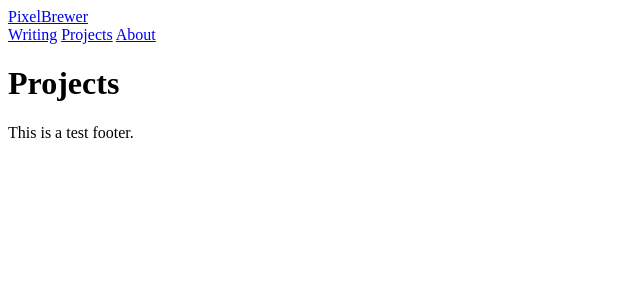
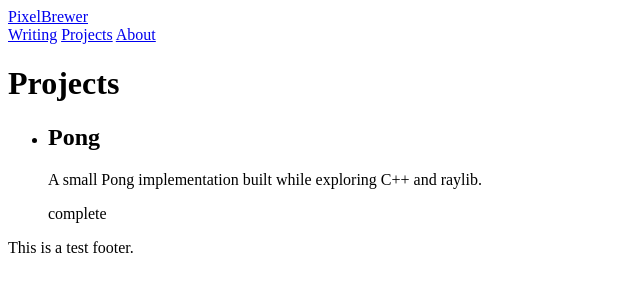
Before and after one commit to PixelBrewer/pixel-brewer-studios, an Astro site in the folder web/: page /projects in a window 1280 px wide. Shown: the whole page, without its empty margins (0-640 px from the left). Built offline with nearby package versions, Linux system fonts and the light colour scheme; Astro itself is replaced by a stand-in of ours.

Commit message:
Mapping projects.

```diff
--- a/web/src/pages/projects/index.astro
+++ b/web/src/pages/projects/index.astro
@@ -1,7 +1,22 @@
 ---
-import BaseLayout from "../../layouts/base-layout.astro"
+import { getCollection } from "astro:content";
+import BaseLayout from "../../layouts/base-layout.astro";
+
+const projects = await getCollection("projects");
 ---
 
 <BaseLayout title="Projects | PixelBrewer">
   <h1>Projects</h1>
+
+  <ul>
+    {
+      projects.map((project) => (
+        <li>
+          <h2>{project.data.title}</h2>
+          <p>{project.data.description}</p>
+          <p>{project.data.status}</p>
+        </li>
+      ))
+    }
+  </ul>
 </BaseLayout>
```
